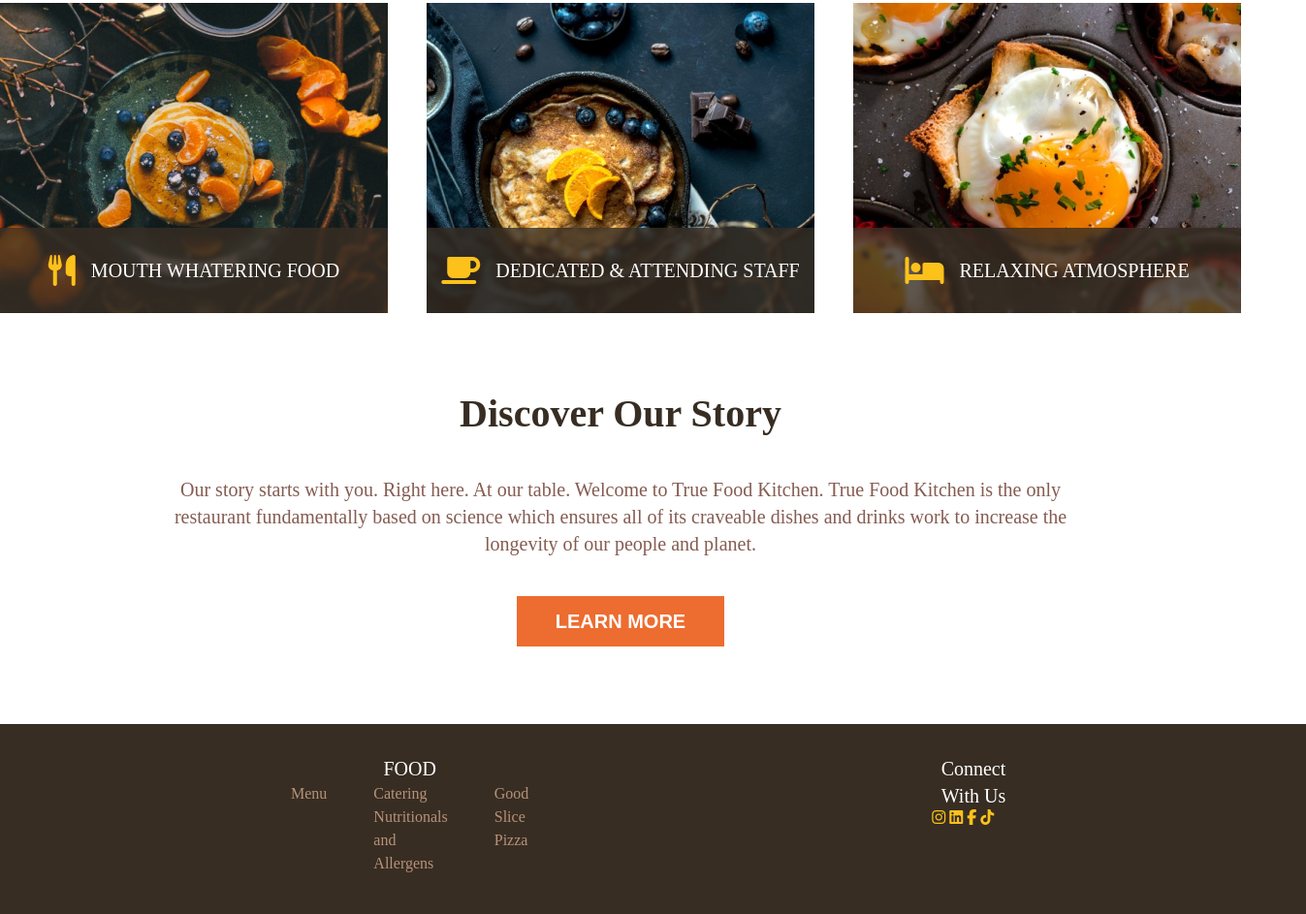
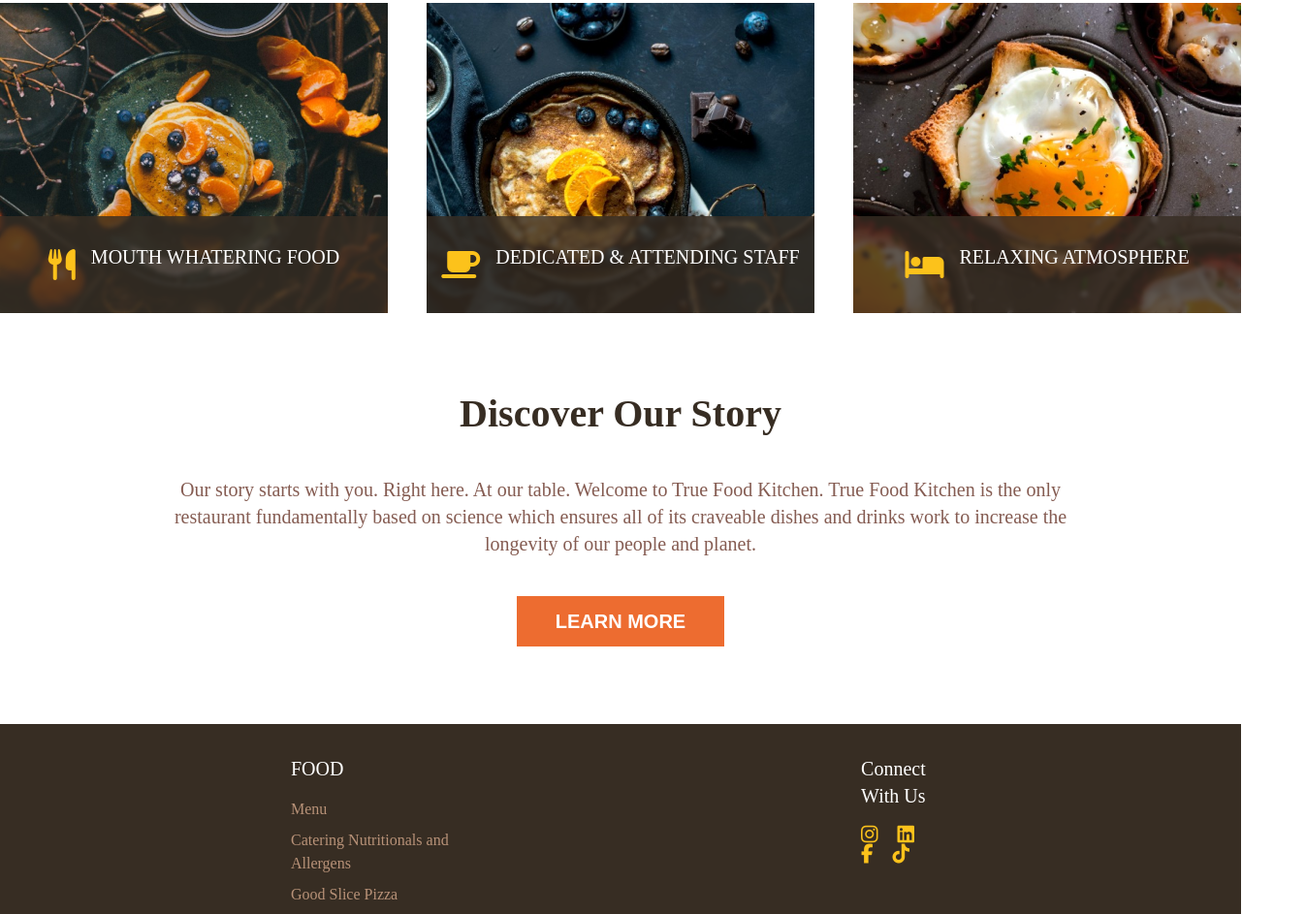
Before and after one commit to DodoTalakhadze/homework7, a plain HTML site: page index.html in a window 1280 px wide. Shown: the part 853-1796 px from the top of the page at 97% size, 1347 px wide, since content can reach past the window. Drawn offline with Linux system fonts and the light colour scheme.

Commit message:
last attack

```diff
--- a/css/style.css
+++ b/css/style.css
@@ -20,7 +20,7 @@ header {
 header a:first-child {
   height: 72px;
 }
-ul {
+header nav ul {
   display: flex;
   column-gap: 48px;
 }
@@ -77,6 +77,11 @@ h2 {
   font-weight: 700;
   line-height: 28px;
   background-color: transparent;
+}
+.section1 button:hover {
+  cursor: pointer;
+  box-shadow: 0 0 5px #fcc625, 0 0 20px #fcc930, 0 0 50px #fad155,
+    0 0 70px #f5d576;
 }
 /* section2 */
 .section2 {
@@ -153,9 +158,14 @@ article button {
   background: #ed6c30;
   border: none;
 }
+article button:hover {
+  cursor: pointer;
+  box-shadow: 0 0 5px #ef5a15, 0 0 20px #f97538, 0 0 50px #f18959,
+    0 0 70px #eaa382;
+}
 /* footer  */
 footer {
-  display: inline-flex;
+  display: flex;
   padding: 32px 300px;
   justify-content: center;
   align-items: flex-start;
@@ -165,19 +175,14 @@ footer {
 footer div:first-child {
   width: 264px;
   height: 132px;
-  /* vertical-align: top; */
-
-}
-footer div:last-child{
-  /* vertical-align: top; */
-
 }
 h5 {
   color: #fff;
-  text-align: center;
+  text-align: left;
   font-size: 20px;
   font-weight: 400;
   line-height: 28px;
+  margin-bottom: 16px;
 }
 .footer_nav {
   color: #b89278;
@@ -186,3 +191,14 @@ h5 {
   font-weight: 400;
   line-height: 24px;
 }
+footer li:nth-child(2) {
+  margin: 8px 0;
+}
+
+footer div:last-child a {
+  margin-right: 16px;
+  display: inline-block;
+}
+footer i {
+  font-size: 20px;
+}
--- a/index.html
+++ b/index.html
@@ -35,7 +35,7 @@
         <img src="photos/Rectangle 1.png" alt="cover" />
         <div class="section1_cont">
           <h2>Taste the world’s best dishes</h2>
-          <button>ONLINE ORDER</button>
+          <button class="button1">ONLINE ORDER</button>
         </div>
       </section>
 
@@ -82,12 +82,15 @@
             <ul>
               <li>
                 <a href="" class="footer_nav">Menu</a>
-             </li>
-              <li>
-                <a href="" class="footer_nav">Catering Nutritionals and Allergens</a>
               </li>
               <li>
-                <a href="" class="footer_nav">Good Slice Pizza</a></li>
+                <a href="" class="footer_nav"
+                  >Catering Nutritionals and Allergens</a
+                >
+              </li>
+              <li>
+                <a href="" class="footer_nav">Good Slice Pizza</a>
+              </li>
             </ul>
           </nav>
         </div>
```
